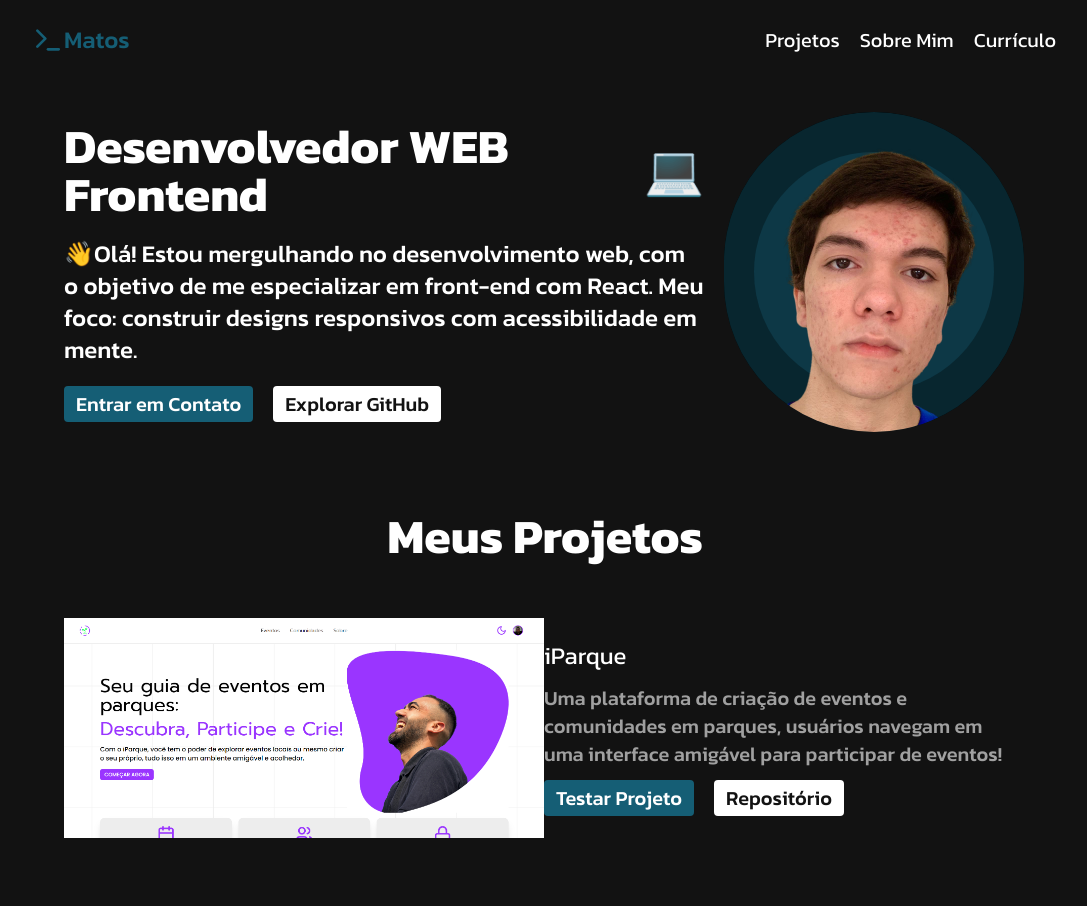
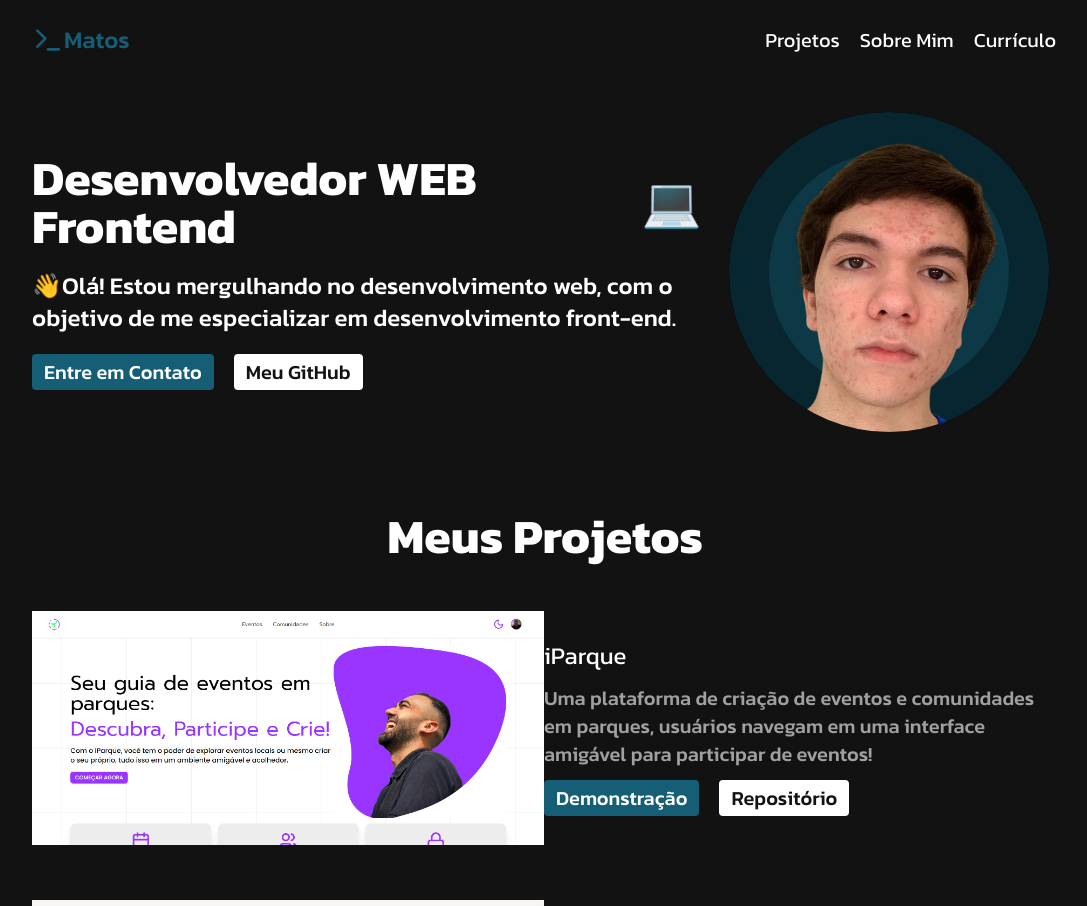
Before and after one commit to joaonative/portfolio, a Next.js app: page / in a window 1280 px wide. Shown: the top 906 px of the page, without its empty margins (96-1183 px from the left). Built offline with nearby package versions, Linux system fonts and the light colour scheme.

Commit message:
copy change

```diff
--- a/app/components/Hero.tsx
+++ b/app/components/Hero.tsx
@@ -23,16 +23,15 @@ const Hero = () => {
         <blockquote className="font-medium text-xl lg:text-2xl lg:max-w-4xl xl:max-w-5xl 2xl:max-w-7xl">
           <span aria-label="hands waving emoji">👋</span>
           Olá! Estou mergulhando no desenvolvimento web, com o objetivo de me
-          especializar em front-end com React. Meu foco: construir designs
-          responsivos com acessibilidade em mente.
+          especializar em desenvolvimento front-end.
         </blockquote>
 
         <div className="flex items-center gap-5">
           <Link href={""} target="_blank">
-            <Button variant={"primary"}>Entrar em Contato</Button>
+            <Button variant={"primary"}>Entre em Contato</Button>
           </Link>
           <Link href={"https://github.com/joaonative"} target="_blank">
-            <Button variant={"secondary"}>Explorar GitHub</Button>
+            <Button variant={"secondary"}>Meu GitHub</Button>
           </Link>
         </div>
       </motion.div>
--- a/app/components/projects/ProjectCard.tsx
+++ b/app/components/projects/ProjectCard.tsx
@@ -27,7 +27,7 @@ const ProjectCard = ({ name, description, gitHub, link, image }: Props) => {
         </blockquote>
         <div className="flex items-center gap-5">
           <Link href={link} target="_blank">
-            <Button variant="primary">Testar Projeto</Button>
+            <Button variant="primary">Demonstração</Button>
           </Link>
           <Link href={gitHub} target="_blank">
             <Button variant="secondary">Repositório</Button>
--- a/app/layout.tsx
+++ b/app/layout.tsx
@@ -3,6 +3,7 @@ import "./globals.css";
 import Header from "./components/layout/Header";
 import { Kanit } from "next/font/google";
 import Footer from "./components/layout/Footer";
+import Link from "next/link";
 const kanit = Kanit({ weight: ["400", "500", "700"], subsets: ["latin"] });
 
 export const metadata: Metadata = {
--- a/app/page.tsx
+++ b/app/page.tsx
@@ -12,8 +12,8 @@ export default function Home() {
     <motion.main
       initial={{ opacity: 0 }}
       animate={{ opacity: 1 }}
-      transition={{ duration: 0.3 }}
-      className="md:w-[75%] w-[90%] mx-auto flex flex-col gap-12 md:gap-20 mt-8 pb-8"
+      transition={{ duration: 0.1 }}
+      className="md:w-[80%] w-[90%] mx-auto flex flex-col gap-12 md:gap-20 mt-8 pb-8"
     >
       <Hero />
       <Projects />
```
